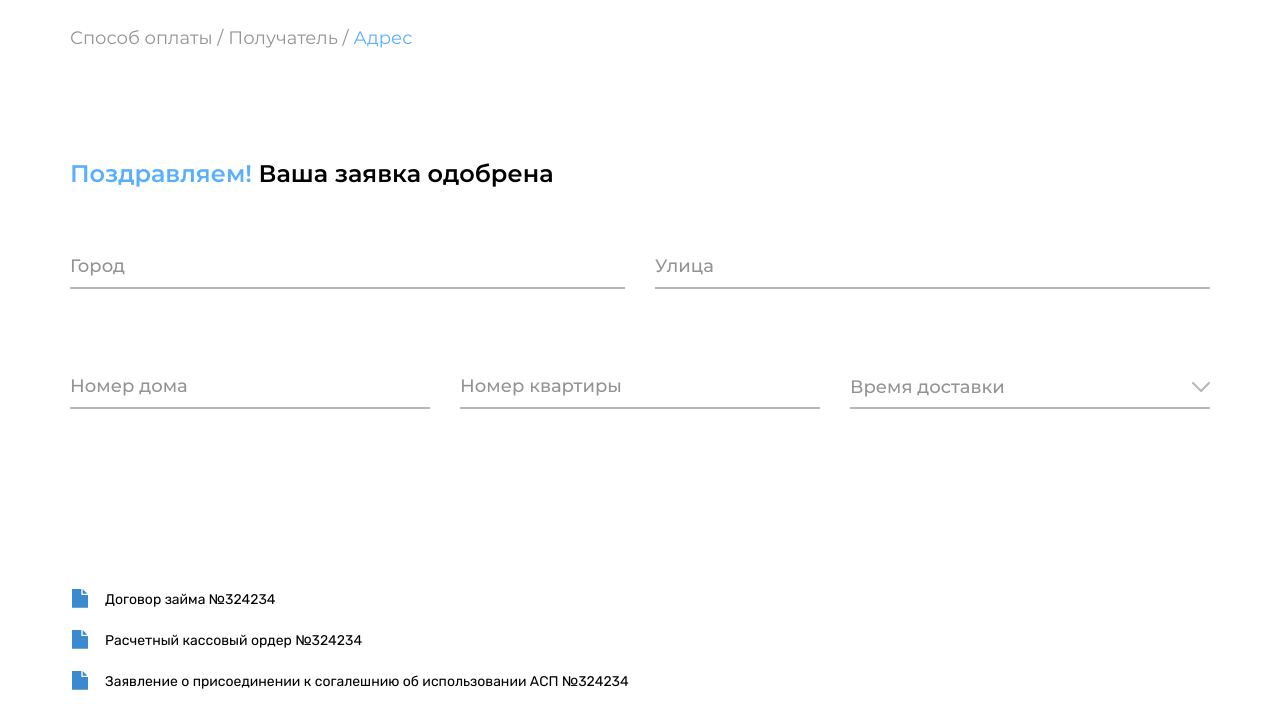
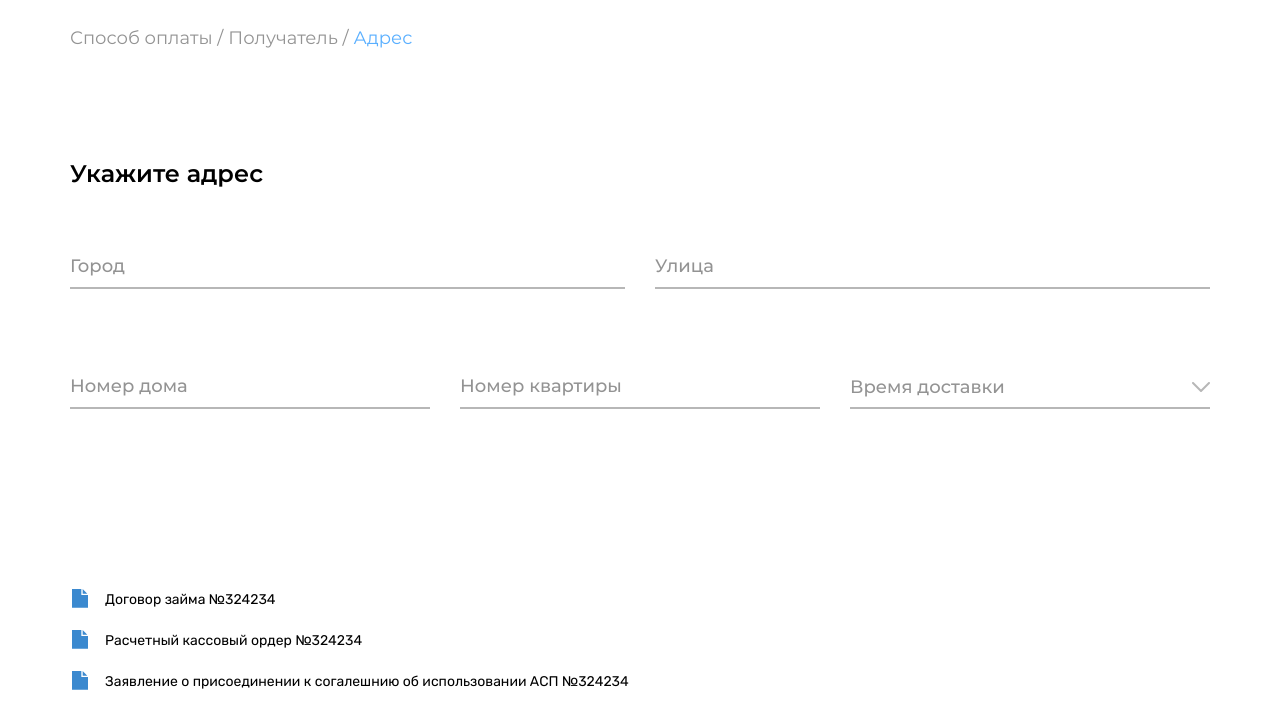
Before and after one commit to bsdave/smartolet_pages, a website: page 8. cart - 5.html in a window 1280 px wide. Shown: the part 86-795 px from the top of the page. Drawn offline with Linux system fonts and the light colour scheme.

Commit message:
Cart 5 title

```diff
--- a/8. cart - 5.html
+++ b/8. cart - 5.html
@@ -56,7 +56,7 @@
   <form class="form" action="">
 
     <div class="container">
-      <h3 class="text text_monserrat text_fsm-24 text_bold"><span class="text text_blue">Поздравляем!</span> Ваша заявка одобрена</h3>
+      <h3 class="text text_monserrat text_fsm-24 text_bold">Укажите адрес</h3>
 
 
       <div class="row">
```
